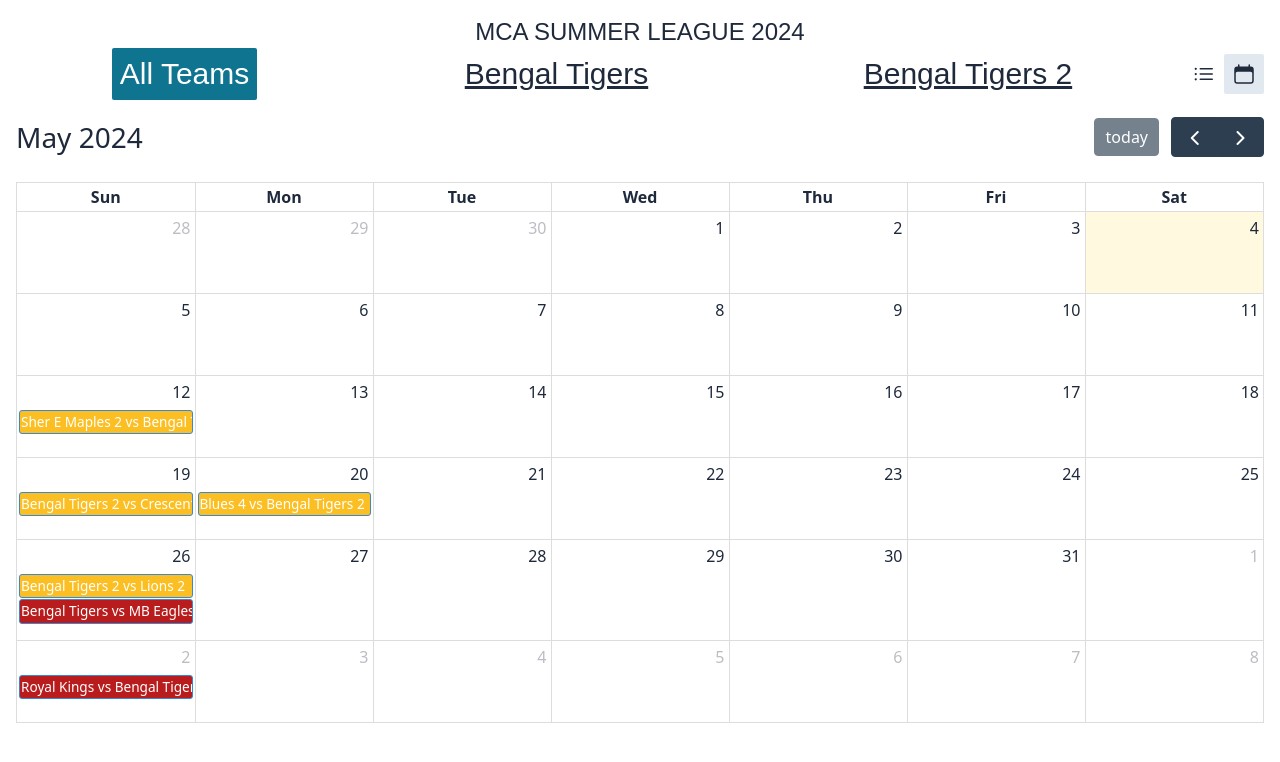
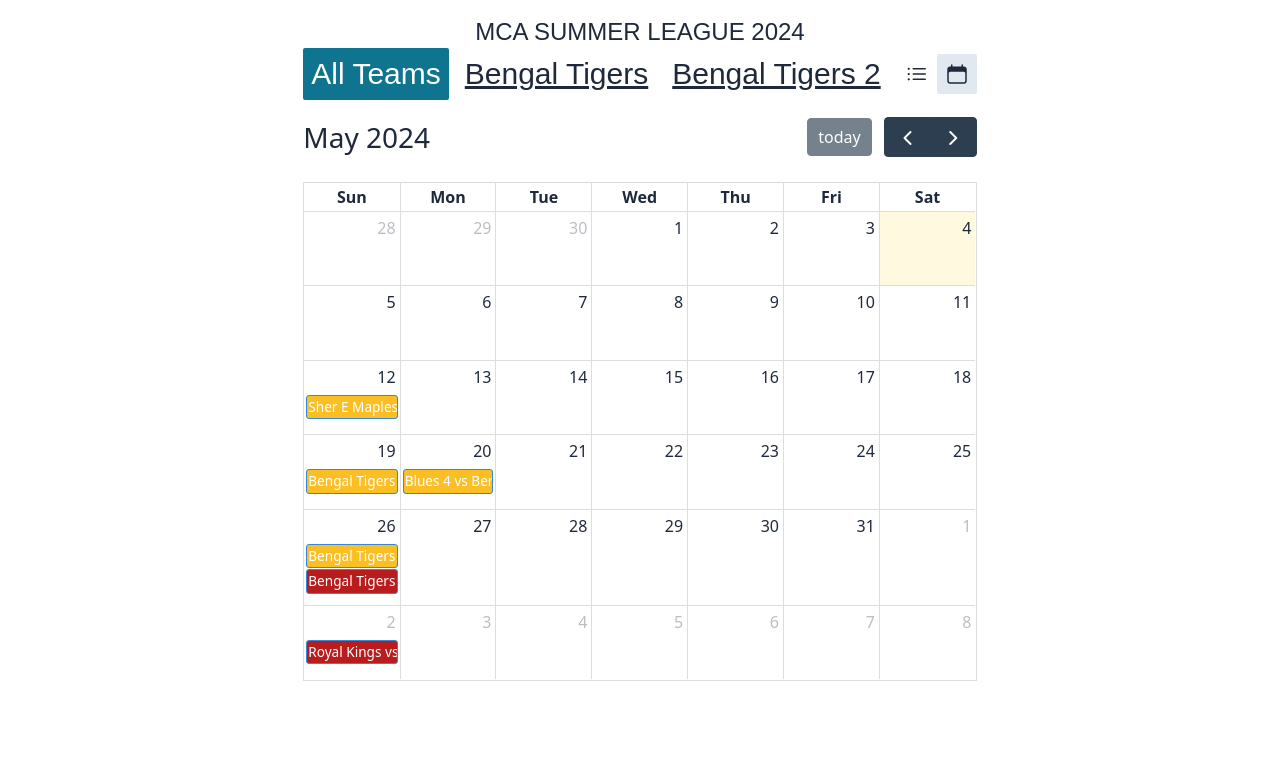
Before and after one commit to ihasanmdarif/McaSchedule, a Next.js app: page /generate in a window 1280 px wide. Both pictures are taken after a click on the button 1045 px from the left and 74 px from the top of the page. Shown: the top 762 px of the page. Built offline with nearby package versions, Linux system fonts and the light colour scheme; a web font is replaced by a local one.

Commit message:
Fixed height auto

```diff
--- a/app/components/CalendarView.tsx
+++ b/app/components/CalendarView.tsx
@@ -58,7 +58,6 @@
         eventClick={(info) => {
           handleEventClick(info.event.id);
         }}
-        height={"auto"}
       />
       {showModal && (
         <ModalPopup
```
